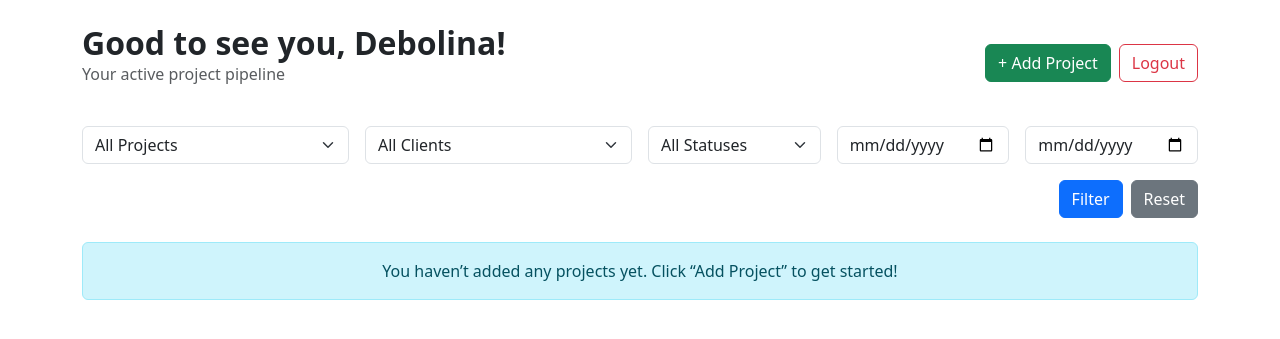
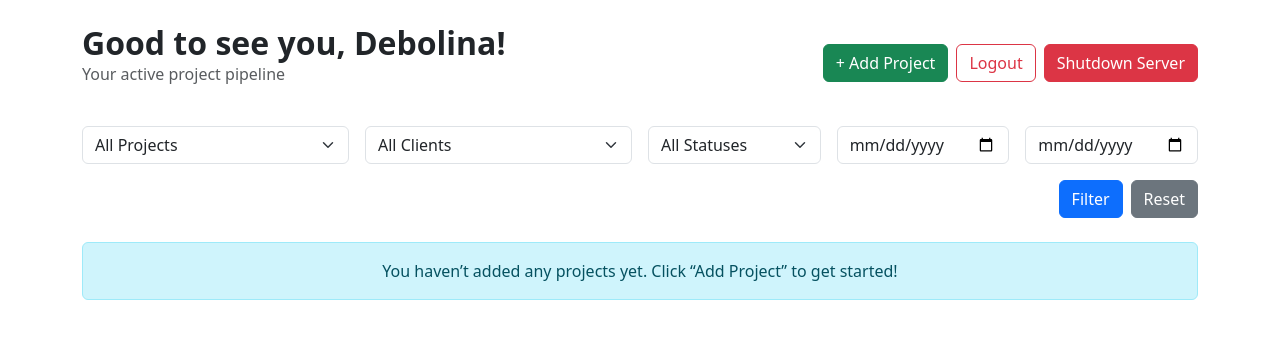
Before and after one commit to debolinaguha-pm/zappy, a Flask app: page /dashboard in a window 1280 px wide. Shown: the top 339 px of the page. Run offline with Flask 3, Linux system fonts and the light colour scheme; the first user in the database is signed in.

Commit message:
Added auto start and shutdown option

```diff
--- a/app.py
+++ b/app.py
@@ -1,10 +1,12 @@
-from flask import Flask, render_template, redirect, url_for, request, flash
+from flask import Flask, render_template, redirect, url_for, request, flash, session
+import os, signal
 from flask_sqlalchemy  import SQLAlchemy
 from flask_login import LoginManager, login_user, login_required, logout_user, current_user
 from models import db, User, Project, ProjectUpdate
 from werkzeug.security import generate_password_hash, check_password_hash
 from datetime import datetime
 import random
+from flask import abort
 
 app = Flask(__name__)
 app.config['SECRET_KEY'] = 'this_should_be_a_secret'
@@ -241,6 +243,18 @@ def project_updates(project_id):
 
     return render_template('project_updates.html', project=project, updates=paginated_updates, start_date=start_date_str, end_date=end_date_str)
 
+from flask import request, abort
+
+@app.route('/shutdown', methods=['POST'])
+@login_required
+def shutdown():
+    if not current_user.is_authenticated:
+        return redirect(url_for('login'))
+
+    print("Shutdown requested by user:", current_user.id)  # Or current_user.email
+
+    os.kill(os.getpid(), signal.SIGTERM)
+    return "Server is shutting down..."
 
 @app.route('/')
 def home():
--- a/templates/dashboard.html
+++ b/templates/dashboard.html
@@ -8,6 +8,11 @@
   <div class="d-flex flex-column flex-sm-row gap-2">
     <a href="{{ url_for('add_project') }}" class="btn btn-success">+ Add Project</a>
     <a href="{{ url_for('logout') }}" class="btn btn-outline-danger">Logout</a>
+    <form method="POST" action="/shutdown" onsubmit="return confirm('Are you sure you want to shut down the server?');">
+  <button type="submit" class="btn btn-danger">Shutdown Server</button>
+</form>
+
+
   </div>
 </div>
 
@@ -105,6 +110,7 @@
           <a href="{{ url_for('edit_project', project_id=project.id) }}" class="btn btn-sm btn-outline-secondary">Edit</a>
           <a href="{{ url_for('delete_project', project_id=project.id) }}" class="btn btn-sm btn-outline-danger" onclick="return confirm('Are you sure you want to delete this project?');">Delete</a>
         </td>
+
       </tr>
       {% endfor %}
     </tbody>
```
Also changed, not shown: static/logo.png (added), 2 other files.
